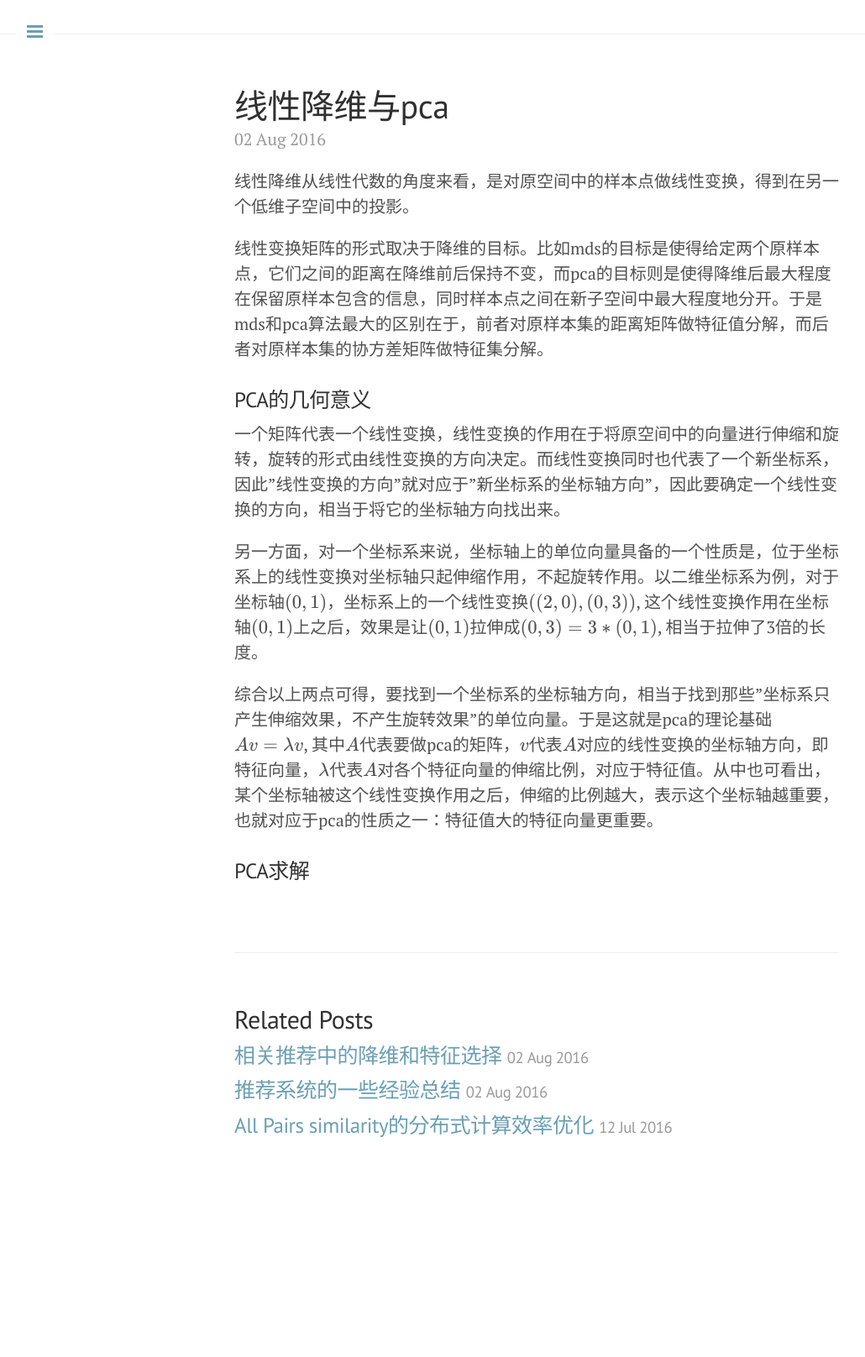
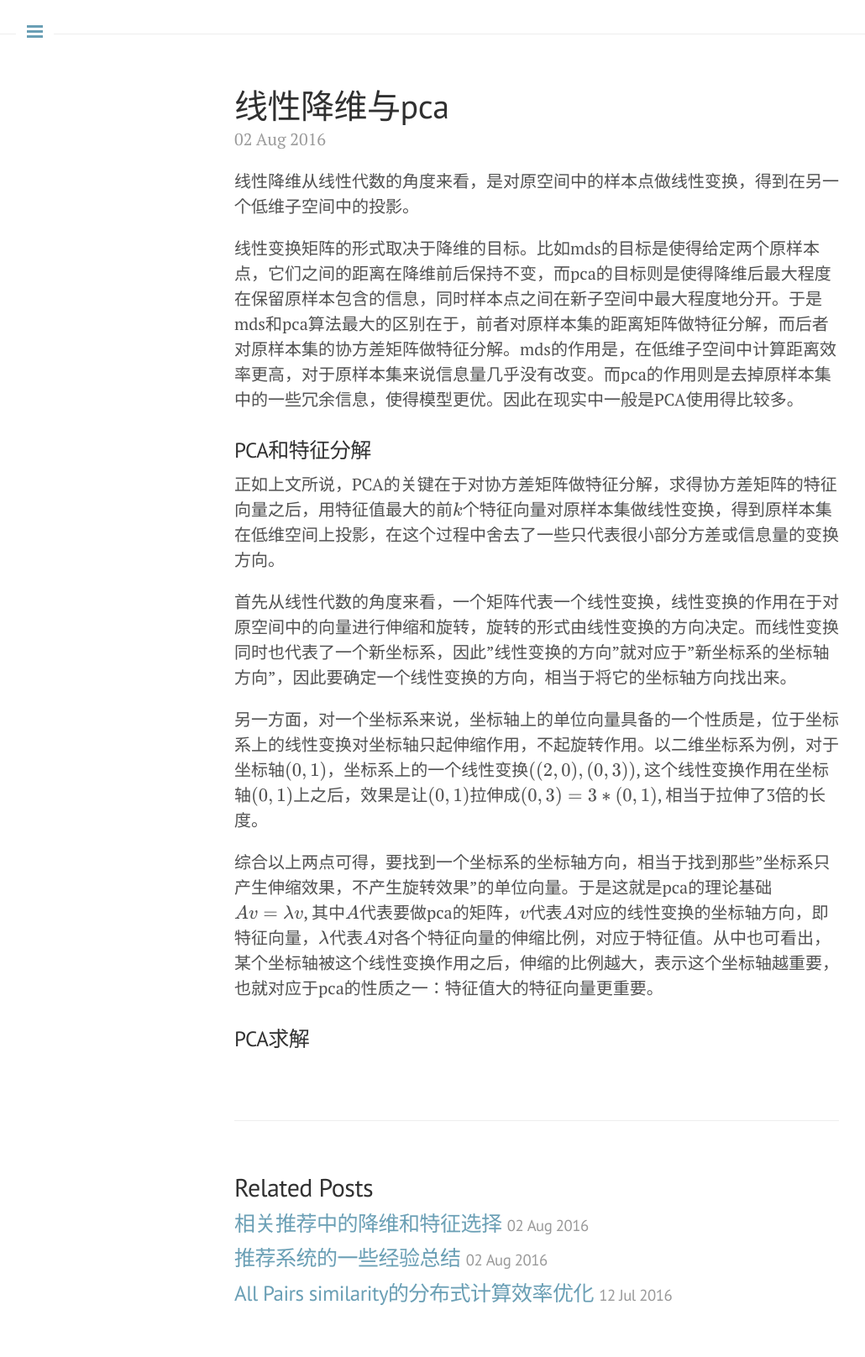
Before and after one commit to nomadcube/nomadcube.github.io, a Jekyll site: the page built from _posts/2016-08-02-线性降维与pca.md, in a window 1280 px wide. Shown: the whole page at 84% size, without its empty margins (1-1031 px from the left). Built offline with Jekyll 4.4.1, drawn with Linux system fonts in a browser that asks for light colours; formulas are drawn with MathJax 3; comment, search, counter and statistics services are not loaded; before the commit the page ends 1416 px from its top, so only the background shows below that.

Commit message:
新文章

```diff
--- a/_posts/2016-08-02-线性降维与pca.md
+++ b/_posts/2016-08-02-线性降维与pca.md
@@ -5,10 +5,12 @@ tags: 机器学习
 
 线性降维从线性代数的角度来看，是对原空间中的样本点做线性变换，得到在另一个低维子空间中的投影。
 
-线性变换矩阵的形式取决于降维的目标。比如mds的目标是使得给定两个原样本点，它们之间的距离在降维前后保持不变，而pca的目标则是使得降维后最大程度在保留原样本包含的信息，同时样本点之间在新子空间中最大程度地分开。于是mds和pca算法最大的区别在于，前者对原样本集的距离矩阵做特征值分解，而后者对原样本集的协方差矩阵做特征集分解。
+线性变换矩阵的形式取决于降维的目标。比如mds的目标是使得给定两个原样本点，它们之间的距离在降维前后保持不变，而pca的目标则是使得降维后最大程度在保留原样本包含的信息，同时样本点之间在新子空间中最大程度地分开。于是mds和pca算法最大的区别在于，前者对原样本集的距离矩阵做特征分解，而后者对原样本集的协方差矩阵做特征分解。mds的作用是，在低维子空间中计算距离效率更高，对于原样本集来说信息量几乎没有改变。而pca的作用则是去掉原样本集中的一些冗余信息，使得模型更优。因此在现实中一般是PCA使用得比较多。
 
-### PCA的几何意义
-一个矩阵代表一个线性变换，线性变换的作用在于将原空间中的向量进行伸缩和旋转，旋转的形式由线性变换的方向决定。而线性变换同时也代表了一个新坐标系，因此"线性变换的方向"就对应于"新坐标系的坐标轴方向"，因此要确定一个线性变换的方向，相当于将它的坐标轴方向找出来。
+### PCA和特征分解
+正如上文所说，PCA的关键在于对协方差矩阵做特征分解，求得协方差矩阵的特征向量之后，用特征值最大的前$$k$$个特征向量对原样本集做线性变换，得到原样本集在低维空间上投影，在这个过程中舍去了一些只代表很小部分方差或信息量的变换方向。
+
+首先从线性代数的角度来看，一个矩阵代表一个线性变换，线性变换的作用在于对原空间中的向量进行伸缩和旋转，旋转的形式由线性变换的方向决定。而线性变换同时也代表了一个新坐标系，因此"线性变换的方向"就对应于"新坐标系的坐标轴方向"，因此要确定一个线性变换的方向，相当于将它的坐标轴方向找出来。
 
 另一方面，对一个坐标系来说，坐标轴上的单位向量具备的一个性质是，位于坐标系上的线性变换对坐标轴只起伸缩作用，不起旋转作用。以二维坐标系为例，对于坐标轴$$(0, 1)$$，坐标系上的一个线性变换$$((2, 0), (0, 3))$$, 这个线性变换作用在坐标轴$$(0, 1)$$上之后，效果是让$$(0, 1)$$拉伸成$$(0, 3) = 3 * (0, 1)$$, 相当于拉伸了3倍的长度。
 
```
